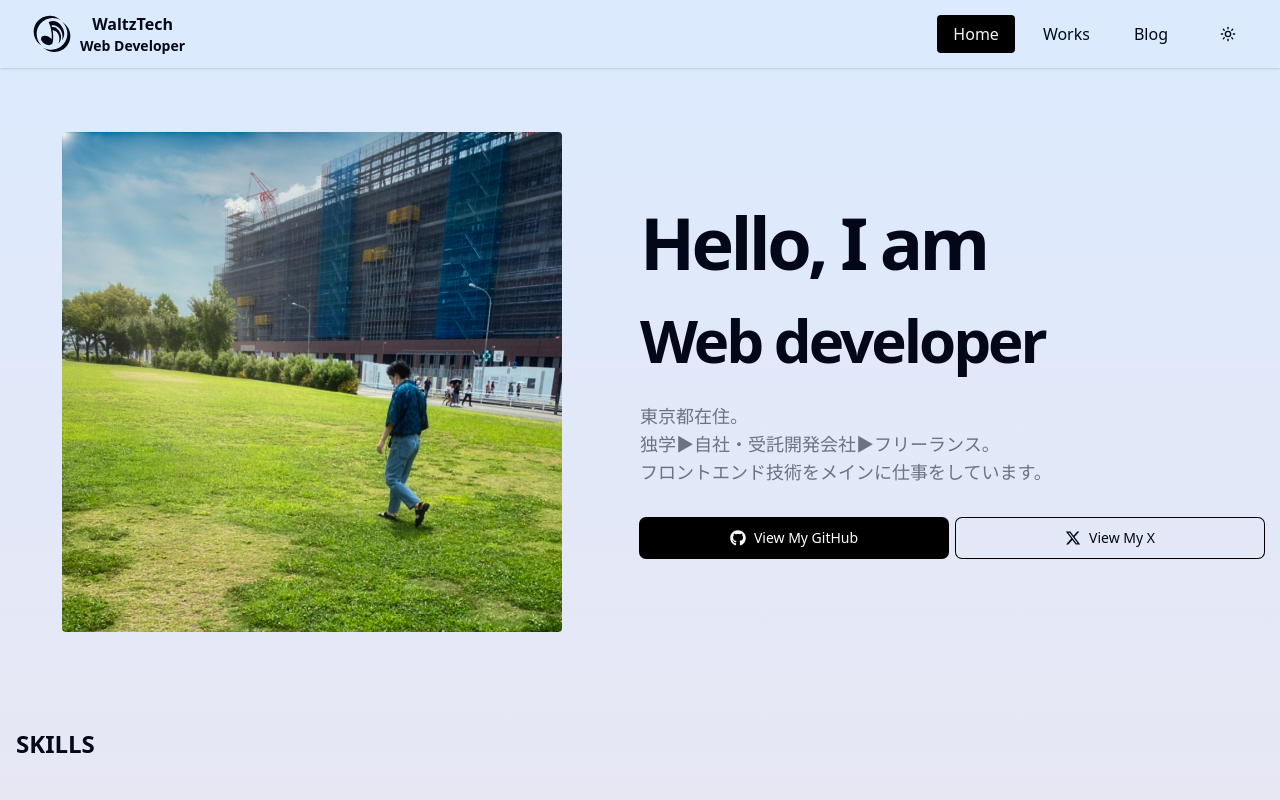
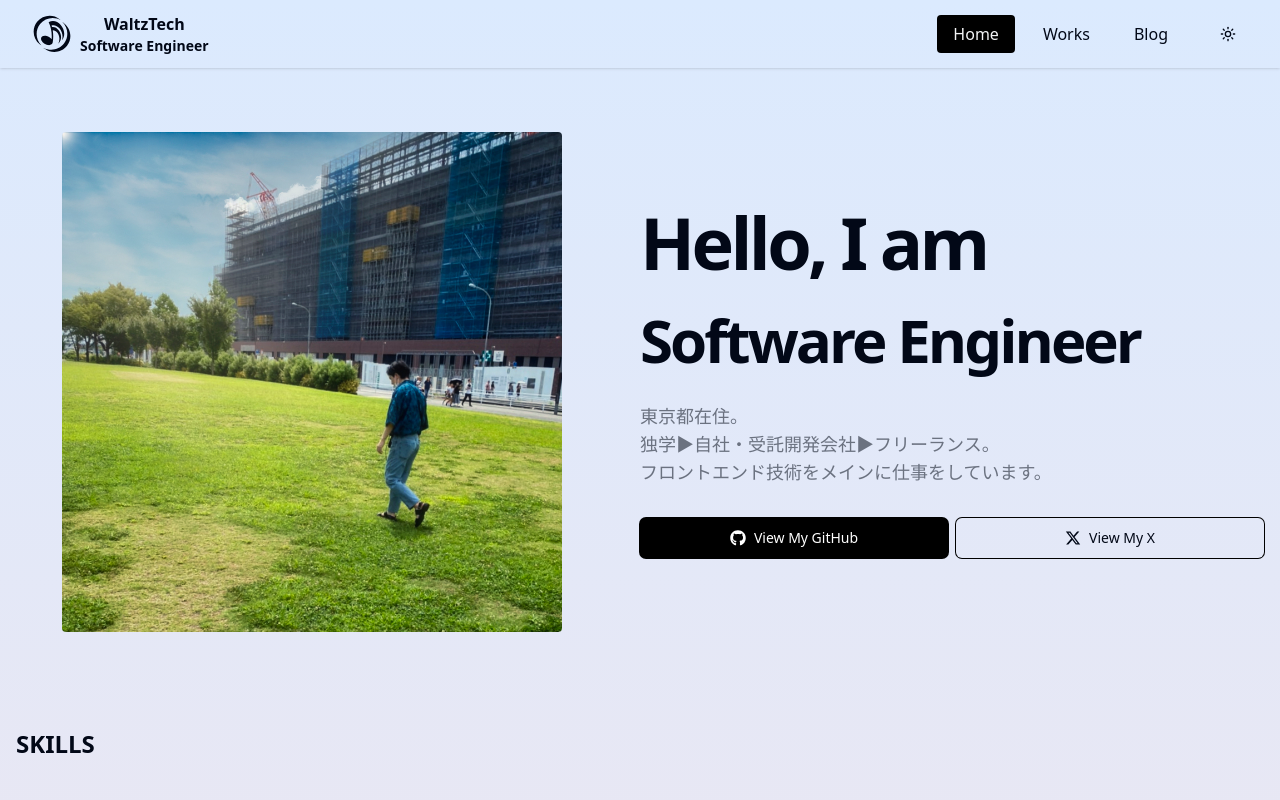
Before and after one commit to waltz29pf/microcms-nextjs-blog, a Next.js app: page / in a window 1280 px wide. Shown: the top 800 px of the page. Built offline with nearby package versions, Linux system fonts and the light colour scheme; a web font is replaced by a local one.

Commit message:
fix: title

```diff
--- a/app/components/layout/Profile.tsx
+++ b/app/components/layout/Profile.tsx
@@ -34,7 +34,7 @@ const Profile = () => {
               Hello, I am
             </h1>
             <div className="text-3xl md:text-6xl  font-bold tracking-tighter text-center md:text-left">
-              Web developer
+              Software Engineer
             </div>
             {/* Description */}
             <p className="text-base lg:text-lg text-gray-500 dark:text-gray-400 leading-relaxed text-center md:text-left">
--- a/app/components/layout/header/Header.tsx
+++ b/app/components/layout/header/Header.tsx
@@ -19,7 +19,7 @@ const Header = () => {
             <GiMusicSpell size={40} />
             <div className="flex flex-col items-center">
               <span className="text-sm sm:text-base">WaltzTech</span>
-              <span className="text-xs sm:text-sm">Web Developer</span>
+              <span className="text-xs sm:text-sm">Software Engineer</span>
             </div>
             <BlogTitle />
           </div>
--- a/app/components/layout/navigation/Sidebar.tsx
+++ b/app/components/layout/navigation/Sidebar.tsx
@@ -43,7 +43,7 @@ export default function Sidebar({
           </Link>
           <div className="flex flex-col gap-0">
             <h2 className="font-bold text-xl mt-4">わるつ</h2>
-            <span className="text-sm">Web Developer</span>
+            <span className="text-sm">Software Engineer</span>
           </div>
         </CardHeader>
         <CardContent>
```
